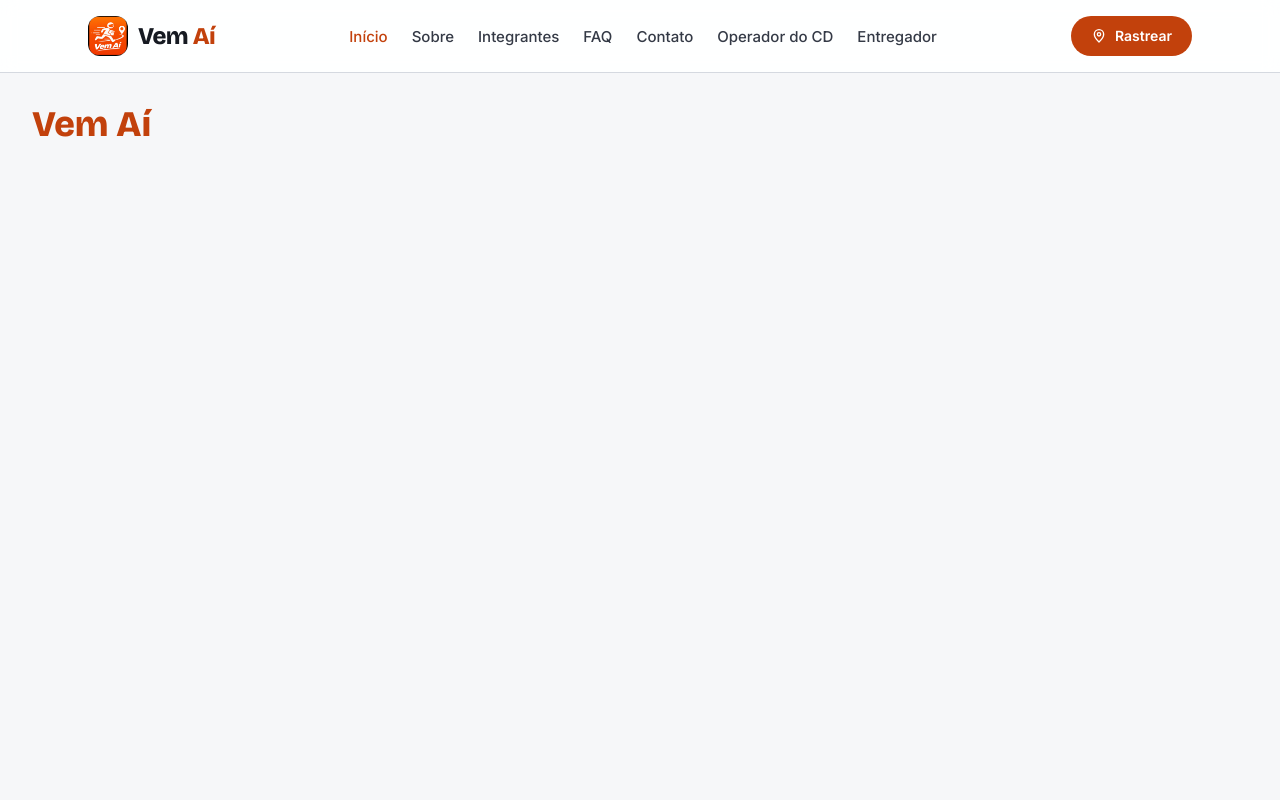
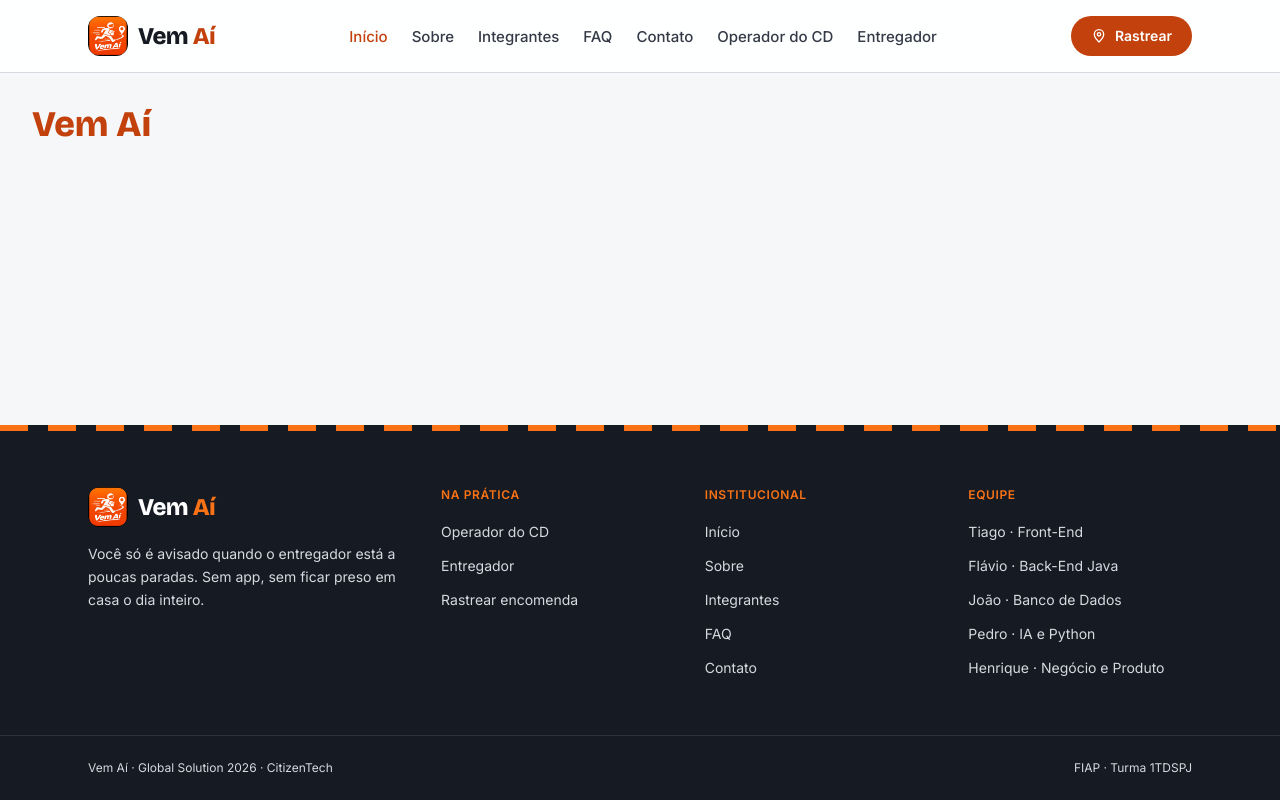
Before and after one commit to tiagostnz/vem-ai-front, a React (Vite) app: page / in a window 1280 px wide. Built offline with nearby package versions, Linux system fonts and the light colour scheme.

Commit message:
feat: adiciona rodapé com faixa de pista, links e equipe

```diff
--- a/src/components/layout/Layout.tsx
+++ b/src/components/layout/Layout.tsx
@@ -1,6 +1,7 @@
 import { useEffect } from 'react'
 import { Outlet, useLocation } from 'react-router'
 import { Cabecalho } from './Cabecalho'
+import { Rodape } from './Rodape'
 
 export function Layout() {
   const { pathname } = useLocation()
@@ -22,6 +23,7 @@ export function Layout() {
       <main id="conteudo" className="flex-1">
         <Outlet />
       </main>
+      <Rodape />
     </div>
   )
 }
--- /dev/null
+++ b/src/components/layout/Rodape.tsx
@@ -0,0 +1,76 @@
+import { Link } from 'react-router'
+import { INTEGRANTES } from '../../data/integrantes'
+import { LINKS_INSTITUCIONAIS, LINKS_SOLUCAO } from './links'
+import { Logo } from './Logo'
+
+const classeLink = 'rounded text-sm text-asfalto-200 transition-colors hover:text-white'
+
+export function Rodape() {
+  return (
+    <footer className="mt-20 bg-asfalto-900 text-white">
+      {/* faixa tracejada lembrando a pista de uma rua */}
+      <div
+        aria-hidden="true"
+        className="h-1.5 bg-[repeating-linear-gradient(90deg,var(--color-marca-500)_0_28px,transparent_28px_48px)]"
+      />
+
+      <div className="mx-auto grid max-w-6xl gap-10 px-4 py-14 sm:px-6 md:grid-cols-2 lg:grid-cols-[1.4fr_1fr_1fr_1fr]">
+        <div className="max-w-xs">
+          <Logo claro />
+          <p className="mt-4 text-sm leading-relaxed text-asfalto-200">
+            Você só é avisado quando o entregador está a poucas paradas. Sem app, sem ficar preso em casa o dia
+            inteiro.
+          </p>
+        </div>
+
+        <nav aria-label="Solução">
+          <h2 className="mb-4 font-sans text-xs font-semibold uppercase tracking-wider text-marca-500">Na prática</h2>
+          <ul className="flex flex-col gap-2.5">
+            {LINKS_SOLUCAO.map((link) => (
+              <li key={link.para}>
+                <Link to={link.para} className={classeLink}>
+                  {link.rotulo}
+                </Link>
+              </li>
+            ))}
+          </ul>
+        </nav>
+
+        <nav aria-label="Institucional">
+          <h2 className="mb-4 font-sans text-xs font-semibold uppercase tracking-wider text-marca-500">
+            Institucional
+          </h2>
+          <ul className="flex flex-col gap-2.5">
+            {LINKS_INSTITUCIONAIS.map((link) => (
+              <li key={link.para}>
+                <Link to={link.para} className={classeLink}>
+                  {link.rotulo}
+                </Link>
+              </li>
+            ))}
+          </ul>
+        </nav>
+
+        <div>
+          <h2 className="mb-4 font-sans text-xs font-semibold uppercase tracking-wider text-marca-500">Equipe</h2>
+          <ul className="flex flex-col gap-2.5">
+            {INTEGRANTES.map((integrante) => (
+              <li key={integrante.slug}>
+                <Link to={`/integrantes/${integrante.slug}`} className={classeLink}>
+                  {integrante.nome.split(' ')[0]} · {integrante.papel}
+                </Link>
+              </li>
+            ))}
+          </ul>
+        </div>
+      </div>
+
+      <div className="border-t border-white/10">
+        <div className="mx-auto flex max-w-6xl flex-col gap-1 px-4 py-6 text-xs text-asfalto-200 sm:flex-row sm:justify-between sm:px-6">
+          <p>Vem Aí · Global Solution 2026 · CitizenTech</p>
+          <p>FIAP · Turma 1TDSPJ</p>
+        </div>
+      </div>
+    </footer>
+  )
+}
```
